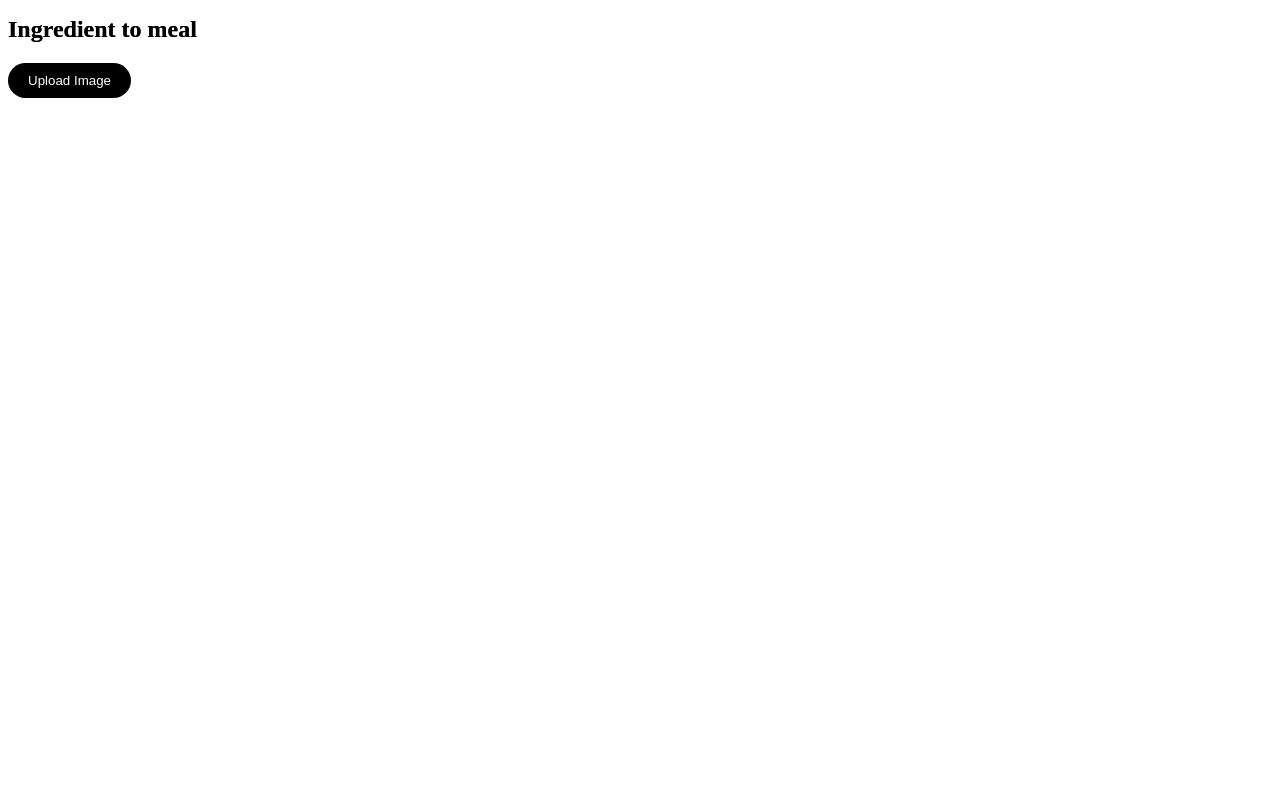
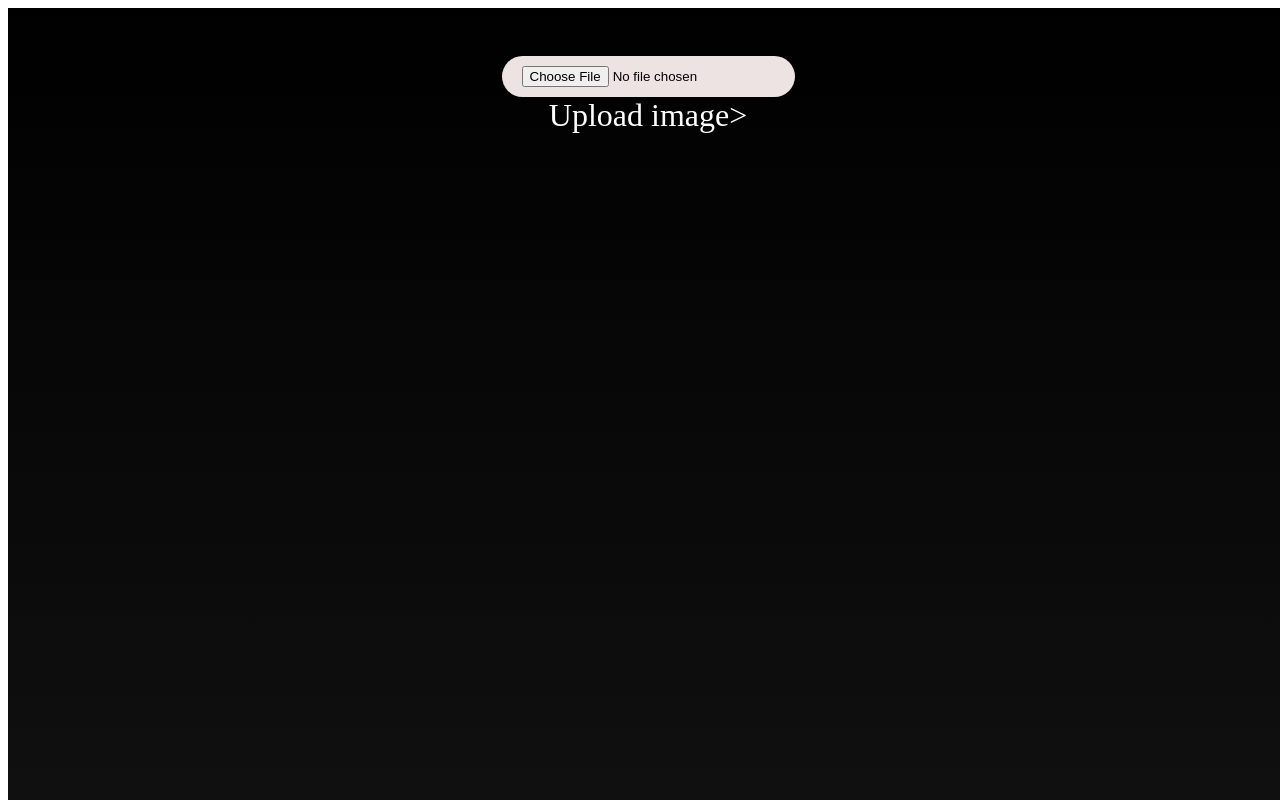
Before and after one commit to jdcarrothers/FoodLens, a Vue app: page / in a window 1280 px wide. Shown: the top 800 px of the page. Built offline with nearby package versions, Linux system fonts and the light colour scheme.

Commit message:
fully functional upload & analysis

```diff
--- a/src/App.vue
+++ b/src/App.vue
@@ -1,25 +1,82 @@
 <template>
-  <h1 class="title">Ingredient to meal</h1>
-  <button @click="uploadImage" class="submit-button">Upload Image</button>
-
+  <div class="container">
+    <p v-if="loading" class="title">Loading Response......</p>
+    <p v-else class="confirmation-text">{{ confirmationMessage }}</p>
+    <input type="file" @change="onFileChange" class="submit-button">Upload image>
+    <img :src="image" style="max-width: 200px;">
+  </div>
 </template>
 
 <script>
 
 export default {
   name: 'App',
-  components: {
-    imageFile: "",
+  data() {
+    return {
+      imageFile: "",
+      confirmationMessage: "" ,
+      image: null,
+      loading: false,
+    };
   },
   methods: {
-    uploadImage(imageFile) {
+      sendURL(image) {
+      //send image path to api
+      this.loading = true;
+      fetch("http://127.0.0.1:5000/capture_and_save_frame", {
+        method: "POST",
+        headers: {
+          "Content-Type": "application/json"
+        },
+        body: JSON.stringify({
+          imageFile: image
+        }),
+      })
+      //display the response from the API
+        .then(response => response.json())
+        .then(data => {
+          this.loading = false;
+          this.confirmationMessage = "message sent successfully! The API responded with: " + data.result;
+        })
+        .catch(error => {
+          this.loading = false;
+          console.error("Error:", error);
+        });
+    },
+    onFileChange(e) {
+      const file = e.target.files[0];
+      this.previewImage(file);
+    },
+    previewImage(file) {
+      const reader = new FileReader();
+      reader.onload = (e) => {
+        this.image = e.target.result;
+        this.sendURL(e.target.result)
+      };
+      reader.readAsDataURL(file);
 
-    }
+    },
   }
 }
 
 </script>
 <style scoped>
+.confirmation-text {
+  color: white;
+  font-size: x-large;
+}
+.container {
+  font-size: 2em;
+  color: white;
+  margin-bottom: 20px;
+  display: flex;
+  flex-direction: column;
+  align-items: center;
+  margin: 0;
+  height: 200vw;
+  width: 100vw;
+  background: linear-gradient(to bottom, #000000, #333333);
+}
 #app {
   font-family: Avenir, Helvetica, Arial, sans-serif;
   -webkit-font-smoothing: antialiased;
@@ -30,7 +87,7 @@ export default {
 }
 .title {
   font-size: x-large;
-  color: rgb(0, 0, 0);
+  color: rgb(235, 235, 235);
   margin-bottom: 20px;
   background: linear-gradient(to bottom, #000000, #333333);
   -webkit-background-clip: text;
@@ -40,8 +97,8 @@ export default {
   padding: 10px 20px;
   border: none;
   border-radius: 100px;
-  background-color: #000000;
-  color: rgb(255, 252, 252);
+  background-color: #eee3e3;
+  color: rgb(2, 1, 1);
   cursor: pointer;
   transition: background-color 0.3s ease;
   display: inline-flex;
```
Also changed, not shown: 1 other file (tests, documents, lock files or other folders).
